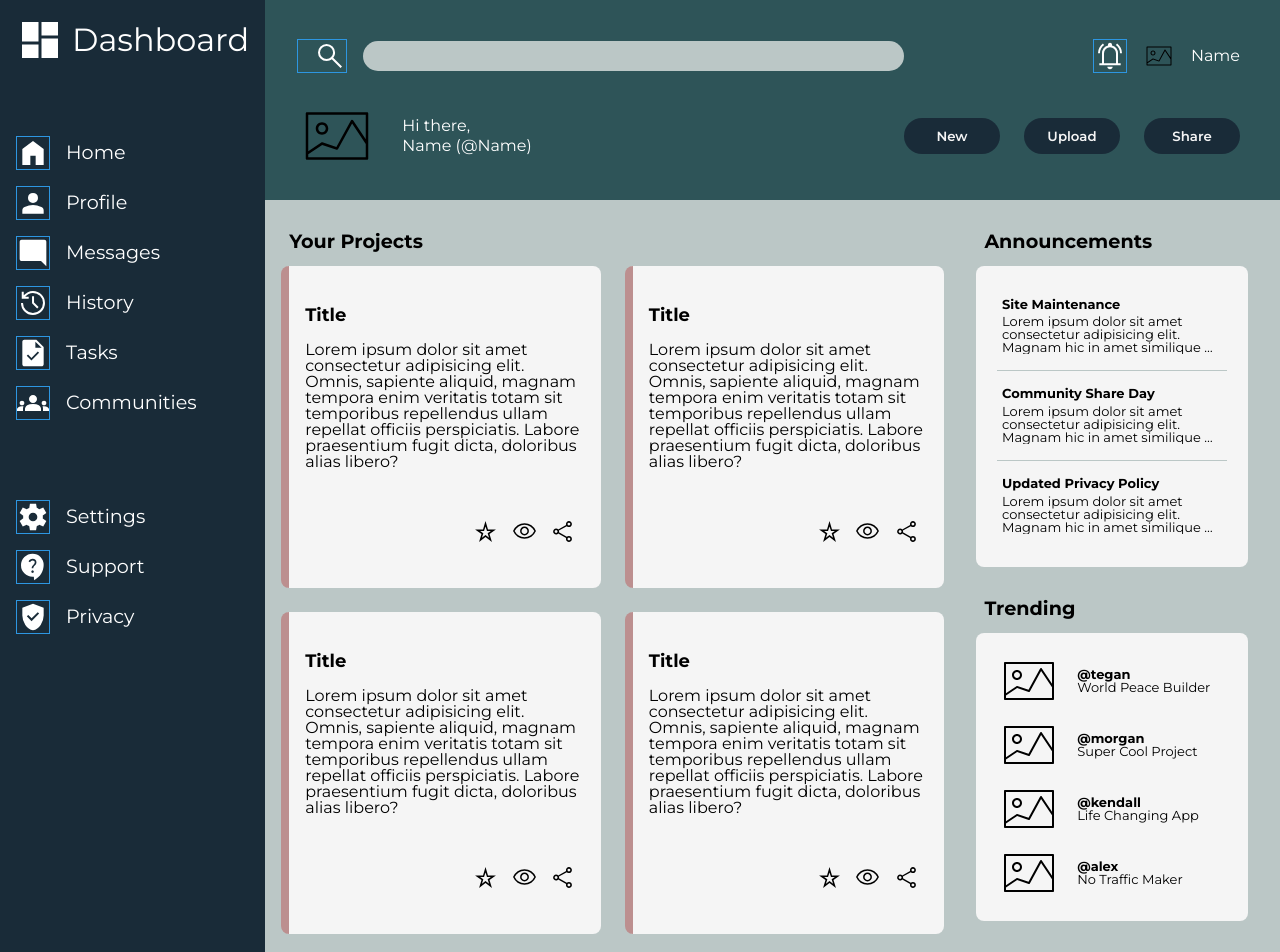
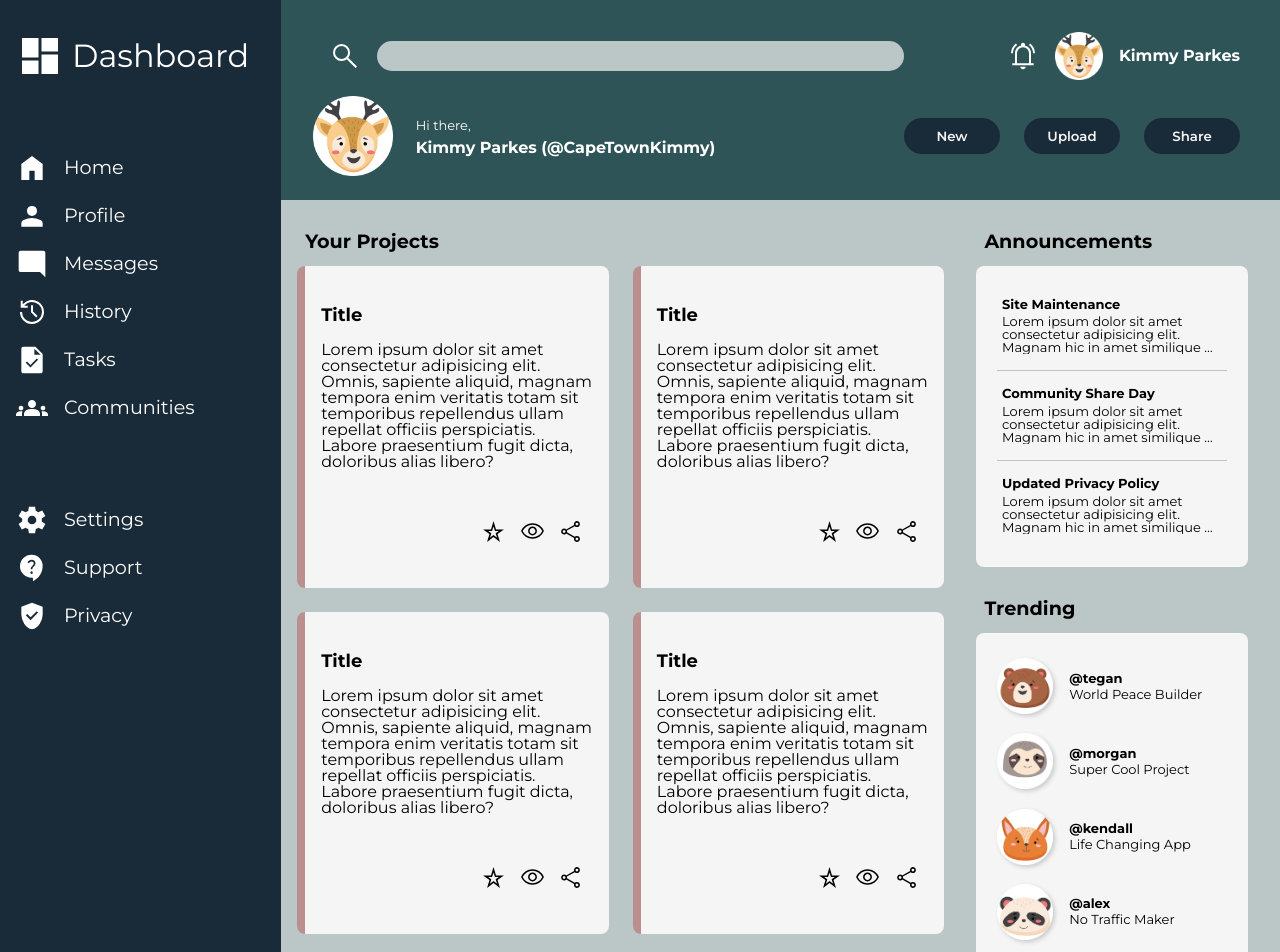
Before and after one commit to CapeTownKimmy/Admin-Dashboard, a plain HTML site: page index.html in a window 1280 px wide. Shown: the top 952 px of the page. Drawn offline with nearby package versions, Linux system fonts and the light colour scheme.

Commit message:
Add avatars

```diff
--- a/index.html
+++ b/index.html
@@ -58,13 +58,13 @@
             </div>
             <div class="profile-bar">
                 <img class="icon" src="./images/notifications_active_FILL0_wght400_GRAD0_opsz48.svg" width="32px" alt="notification icon">
-                <img src="./images/placeholder01.svg" alt="">
-                <h4>Name</h4>
+                <img src="./images/avatar002.png" alt="user avatar">
+                <h4>Kimmy Parkes</h4>
             </div>
             <div class="user-bar">
-                <img src="./images/placeholder01.svg" alt="">
+                <img src="./images/avatar002.png" alt="user avatar">
                 <p>Hi there,</p>
-                <h3>Name (@Name)</h3>
+                <h3>Kimmy Parkes (@CapeTownKimmy)</h3>
             </div>
             <div class="button-bar">
                 <button>New</button>
@@ -157,28 +157,28 @@
                 <h2 class="trend-title">Trending</h2>
                 <div class="trending-container">
                 <div class="trending-users">
-                    <img src="./images/placeholder01.svg" alt="">
+                    <img src="./images/avatar003.png" alt="user avatar">
                     <div class="text">
                         <h6>@tegan</h6>
                         <p>World Peace Builder</p>
                     </div>
                 </div>
                 <div class="trending-users">
-                    <img src="./images/placeholder01.svg" alt="">
+                    <img src="./images/avatar001.png" alt="user avatar">
                     <div class="text">
                         <h6>@morgan</h6>
                         <p>Super Cool Project</p>
                     </div>
                 </div>
                 <div class="trending-users">
-                    <img src="./images/placeholder01.svg" alt="">
+                    <img src="./images/avatar004.png" alt="user avatar">
                     <div class="text">
                         <h6>@kendall</h6>
                         <p>Life Changing App</p>
                     </div>
                 </div>
                 <div class="trending-users">
-                    <img src="./images/placeholder01.svg" alt="">
+                    <img src="./images/avatar006.png" alt="user avatar">
                     <div class="text">
                         <h6>@alex</h6>
                         <p>No Traffic Maker</p>
--- a/style.css
+++ b/style.css
@@ -76,6 +76,8 @@ h1 {
     display: flex;
     align-items: center;
     gap: .5rem;
+    margin-top: 1rem;
+    padding-right: 1rem;
 }
 
 .dashboard-icon {
@@ -84,7 +86,6 @@ h1 {
 
 .icon {
     filter: invert();
-    border: 1px solid chocolate;
 }
 
 /* LINKS */
@@ -162,7 +163,15 @@ header {
 }
 
 .profile-bar img {
-    width: 2rem;
+    width: 3rem;
+}
+
+.profile-bar .icon {
+    width: 32px;
+}
+
+.profile-bar h4 {
+    font-weight: bold;
 }
 
 /* USER BAR STYLING */
@@ -184,11 +193,16 @@ header {
 
 .user-bar p {
     align-self: flex-end;
+    font-size: small;
+    padding-bottom: 0.1rem;
 }
 
 .user-bar h3 {
     grid-column: 2 / -1;
     align-self: flex-start;
+    font-size: medium;
+    font-weight: bold;
+    padding-top: 0.1rem;
 }
 
 /* BUTTON BAR STYLING */
@@ -334,7 +348,9 @@ aside {
 
 .trending-container img {
     /* border: 1px solid blue; */
-    width: 4rem;
+    width: 3.5rem;
+    padding: .6rem 0;
+    filter: drop-shadow(2px 2px 2px #c9c9c9);
 }
 
 .trending-users {
@@ -350,8 +366,10 @@ aside {
     font-family: 'Montserrat', sans-serif;
     font-weight: bolder;
     font-size: small;
+    padding-bottom: .1rem;
 }
 .trending-users p {
     font-family: 'Montserrat', sans-serif;
     font-size: small;
+    padding-top: .1rem;
 }
```
Also changed, not shown: images/avatar001.png (added), images/avatar002.png (added), images/avatar003.png (added), images/avatar004.png (added), images/avatar005.png (added), images/avatar006.png (added).
